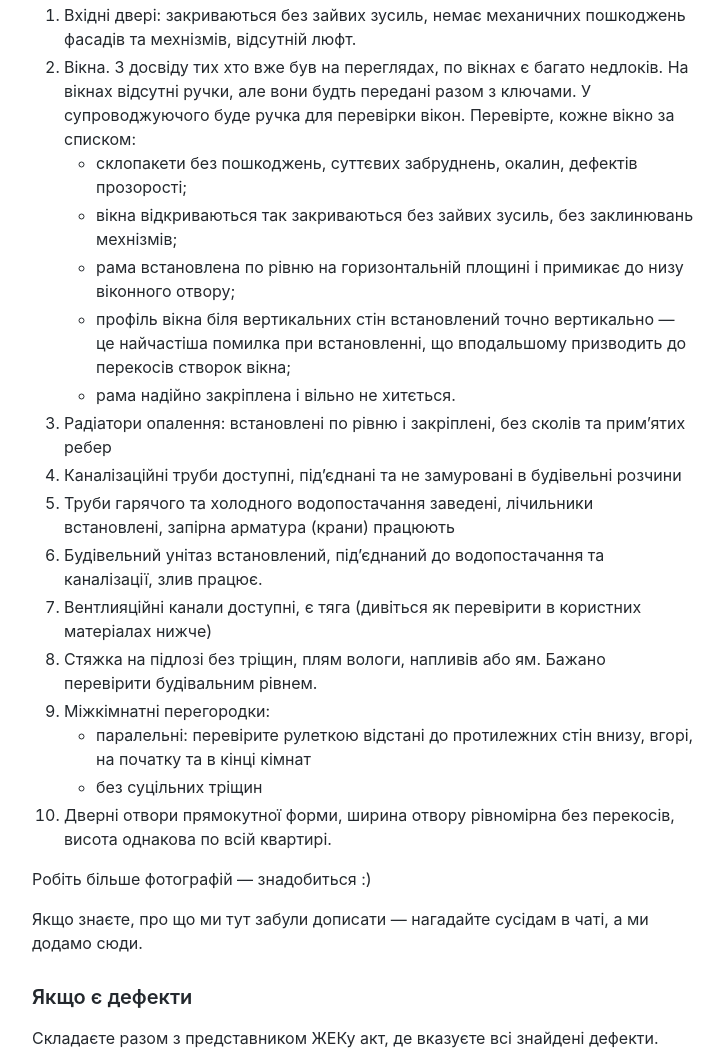
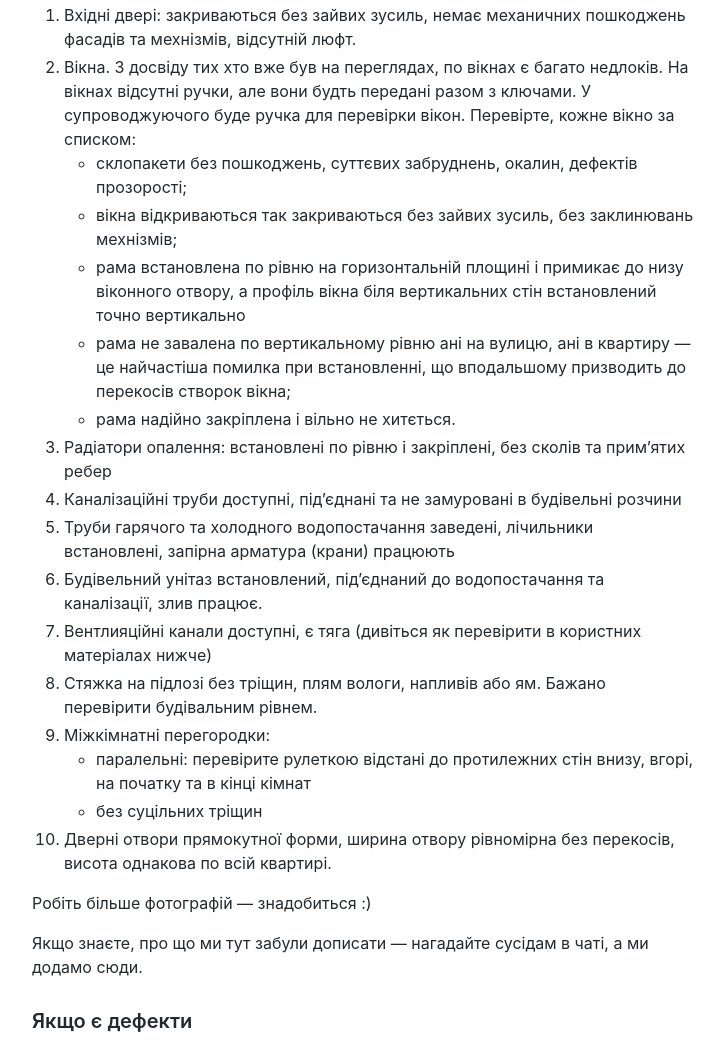
Before and after one commit to SilverFire/7-info, a plain HTML site: page docs/acceptance/acceptance.html in a window 1280 px wide. Shown: the part 894-1949 px from the top of the page, without its empty margins (276-1000 px from the left). Drawn offline with nearby package versions, Linux system fonts and the light colour scheme.

Commit message:
Deploy website
Deploy website version based on df9673dbab96e4f32b6630efac2b0c5b2d1dbbdc

```diff
--- a/docs/acceptance/acceptance.html
+++ b/docs/acceptance/acceptance.html
@@ -89,9 +89,10 @@
 <ul>
 <li>склопакети без пошкоджень, суттєвих забруднень, окалин, дефектів прозорості;</li>
 <li>вікна відкриваються так закриваються без зайвих зусиль, без заклинювань мехнізмів;</li>
-<li>рама встановлена по рівню на горизонтальній площині і примикає до низу віконного отвору;</li>
-<li>профіль вікна біля вертикальних стін встановлений точно вертикально — це найчастіша помилка при встановленні, що вподальшому
-призводить до перекосів створок вікна;</li>
+<li>рама встановлена по рівню на горизонтальній площині і примикає до низу віконного отвору, а профіль вікна біля вертикальних
+стін встановлений точно вертикально</li>
+<li>рама не завалена по вертикальному рівню ані на вулицю, ані в квартиру — це найчастіша помилка при встановленні,
+що вподальшому призводить до перекосів створок вікна;</li>
 <li>рама надійно закріплена і вільно не хитється.</li>
 </ul></li>
 <li>Радіатори опалення: встановлені по рівню і закріплені, без сколів та прим’ятих ребер</li>
```
Also changed, not shown: docs/acceptance/acceptance/index.html (+4 -3 lines).
